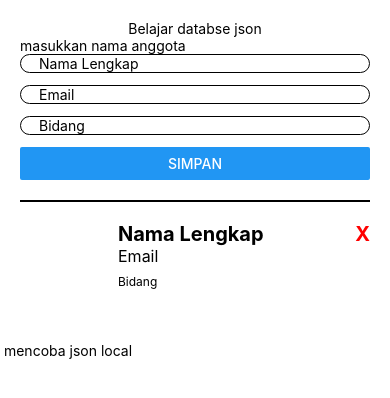
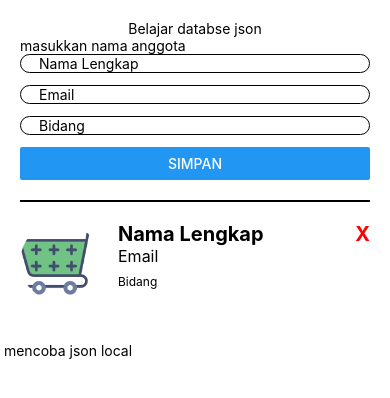
Before and after one commit to titiswidyanto/React-Native-Belajar-dasar, a React Native app: screen / in a window 390 px wide. Shown: the top 398 px of the page. Built offline with nearby package versions, Linux system fonts and the light colour scheme.

Commit message:
merubah avatar dengan icon local

```diff
--- a/src/pages/LocalAPI/index.js
+++ b/src/pages/LocalAPI/index.js
@@ -1,13 +1,15 @@
 import React from 'react';
 import {Button, StyleSheet, Text, TextInput, View, Image} from 'react-native';
+import avaa from '../../assets/icons/cart.png';
 
 const Item = () => {
   return (
     <View style={styles.itemContainer}>
       <Image
-        sourc={{
-          uri: 'http://placeimg.com/100/100/people',
-        }}
+        // sourc={{
+        //   uri: 'http://placeimg.com/100/100/people',
+        // }}
+        source={avaa}
         style={styles.avatar}
       />
       <View style={styles.desc}>
```
